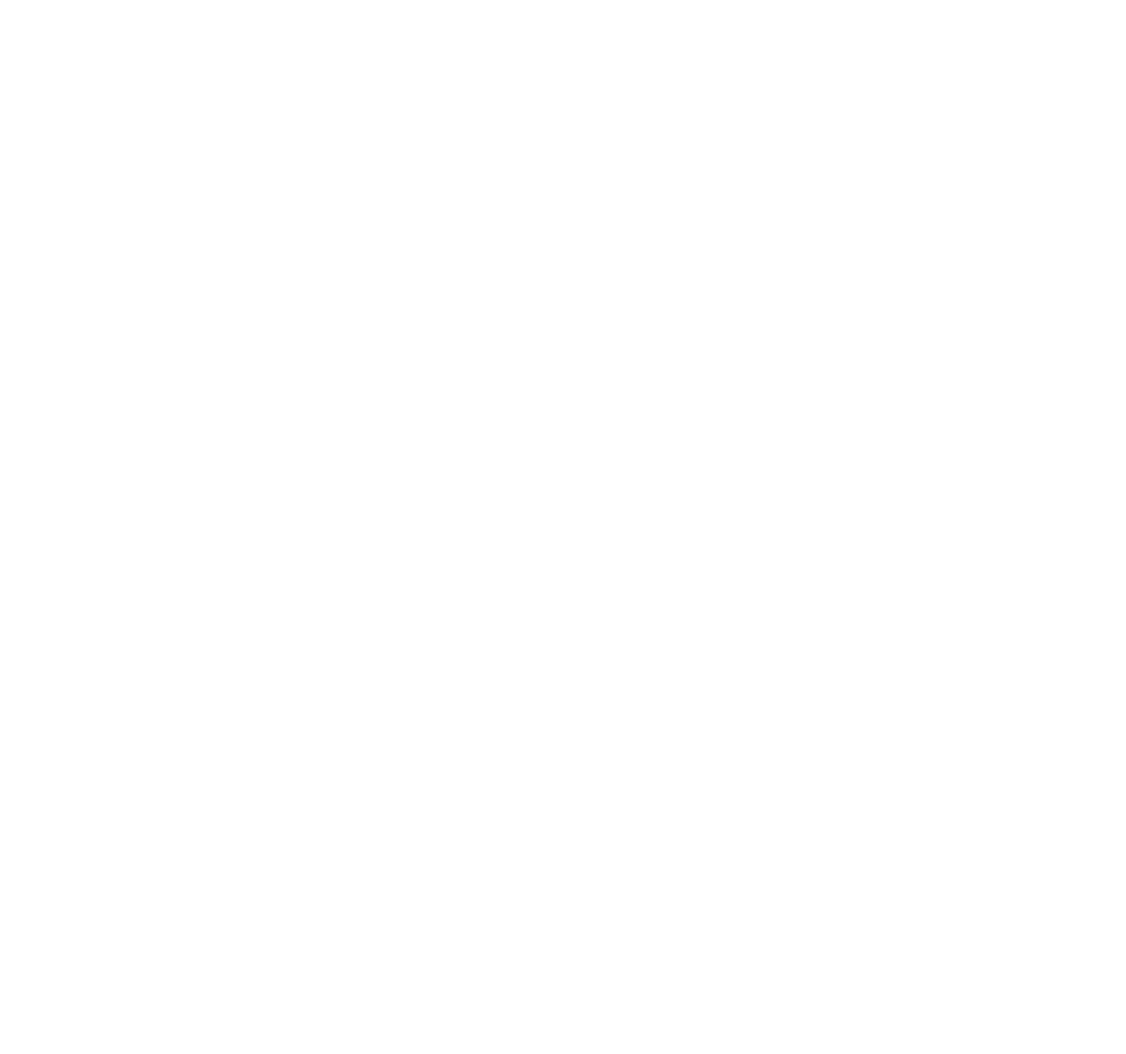
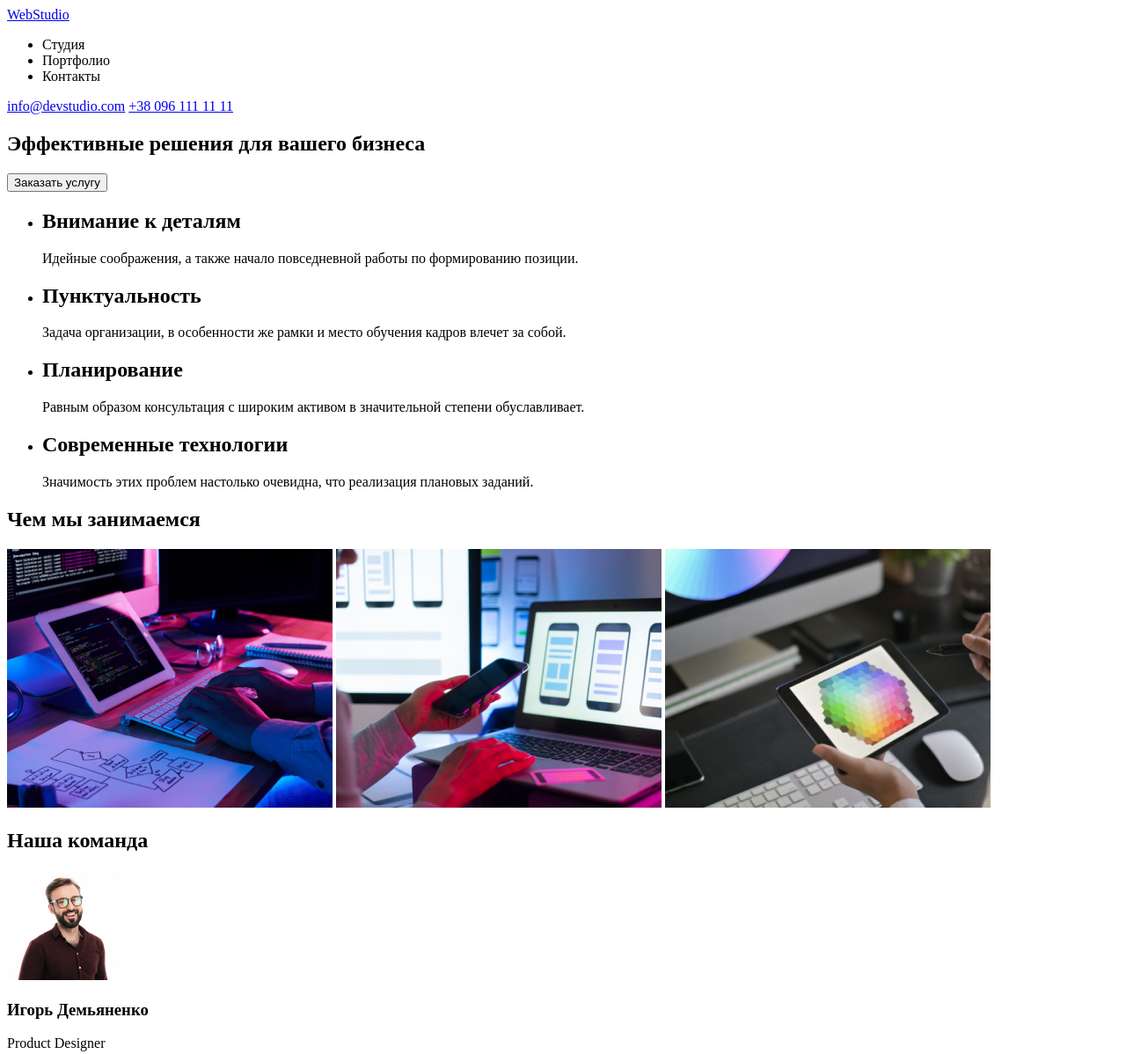
Before and after one commit to Emarhal/goit-markup-hw-01, a plain HTML site: page index.html in a window 1280 px wide. Shown: the top 1198 px of the page at 88% size. Before the commit the page ends 800 px from the top, so only its background shows below. Drawn offline with Linux system fonts and the light colour scheme.

Commit message:
First page

```diff
--- a/index.html
+++ b/index.html
@@ -7,6 +7,77 @@
     <title>Document</title>
 </head>
 <body>
-
+    <!-- Header -->
+    <header>
+        <a href="/">WebStudio</a>
+<nav>
+    <ul>
+        <li>Студия</li>
+        <li>Портфолио</li>
+        <li>Контакты</li>
+    </ul>
+</nav>
+        <a href="maito:info@devstudio.com">info@devstudio.com</a>
+        <a href="tel:+380961111111">+38 096 111 11 11</a>
+    </header>
+    <!-- Main content -->
+    <main>
+        <section>
+            <h1>Эффективные решения для вашего бизнеса</h1>
+            <button>Заказать услугу</button>
+        </section>
+        <section>
+            <ul>
+                <li>
+                    <h2>Внимание к деталям</h2>
+                    <p>Идейные соображения, а также начало повседневной работы по формированию позиции.</p>
+                </li>
+                <li>
+                    <h2>Пунктуальность</h2>
+                    <p>Задача организации, в особенности же рамки и место обучения кадров влечет за собой.</p>
+                </li>
+                <li>
+                    <h2>Планирование</h2>
+                    <p>Равным образом консультация с широким активом в значительной степени обуславливает.</p>
+                </li>
+                <li>
+                    <h2>Современные технологии</h2>
+                    <p>Значимость этих проблем настолько очевидна, что реализация плановых заданий.</p>
+                </li>
+            </ul>
+        </section>
+        <section>
+            <h2>Чем мы занимаемся</h2>
+            <img src="/images/prints.png" alt="prints">
+            <img src="/images/telephone.png" alt="telephone">
+            <img src="/images/hexagon.png" alt="hexagon">
+        </section>
+        <section>
+            <h2>Наша команда</h2>
+            <img width="130" src="/images/igor-demianenko.jpg" alt="Игорь Демьяненко">
+            <h3>Игорь Демьяненко</h3>
+            <p>Product Designer</p>
+            <img width="130" src="/images/olga-repina.jpg" alt="Ольга Репина">
+            <h3>Ольга Репина</h3>
+            <p>Frontend Developer</p>
+            <img width="130" src="/images/nikolai-tarasov.jpg" alt="Николай Тарасов">
+            <h3>Николай Тарасов</h3>
+            <p>Marketing</p>
+            <img width="130" src="/images/mikhail-ermakov.jpg" alt="Михаил Ермаков">
+            <h3>Михаил Ермаков</h3>
+            <p>UI Designer</p>
+        </section>
+    </main>
+    <!-- Footer -->
+    <footer>
+        <section>
+            <a href="/">WebStudio</a>
+            <address>
+                г. Киев, пр-т Леси Украинки, 26
+                info@example.com
+                +38 099 111 11 11
+            </address>
+        </section>
+    </footer>
 </body>
 </html>
```
Also changed, not shown: .prettierrc.json (added).
